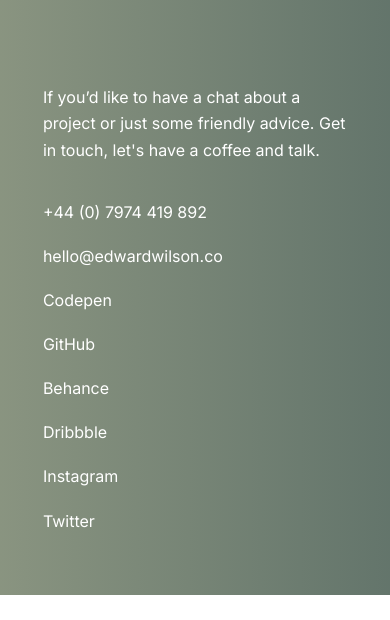
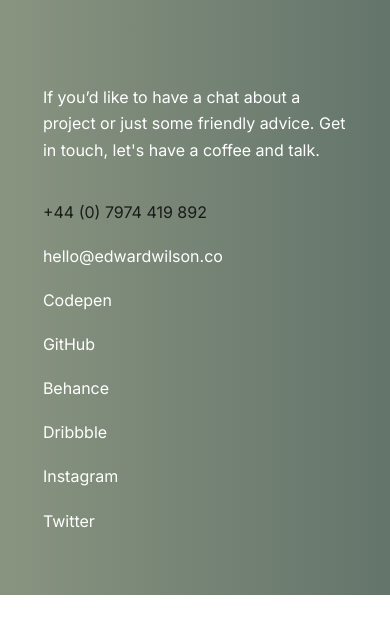
Before and after one commit to eddiewilson/portfolio, a Gatsby site: page / in a window 390 px wide. Shown: the part 224-844 px from the top of the page. Built offline with nearby package versions, Linux system fonts and the light colour scheme; Gatsby itself is replaced by a stand-in of ours.

Commit message:
Update footer.js
Phone color mobile

```diff
--- a/src/components/footer.js
+++ b/src/components/footer.js
@@ -156,7 +156,7 @@ const Footer = props => {
           advice. Get in touch, let's have a coffee and talk.
         </p>
         <ContactDetails>
-          <li>+44 (0) 7974 419 892</li>
+          <li style={{color: "inherit"}}>+44 (0) 7974 419 892</li>
           <li onClick={() => copyText("hello@edwardwilson.co")}>
             {copy ? (
               <span>Copied to clipboard! 👌🏼</span>
```
